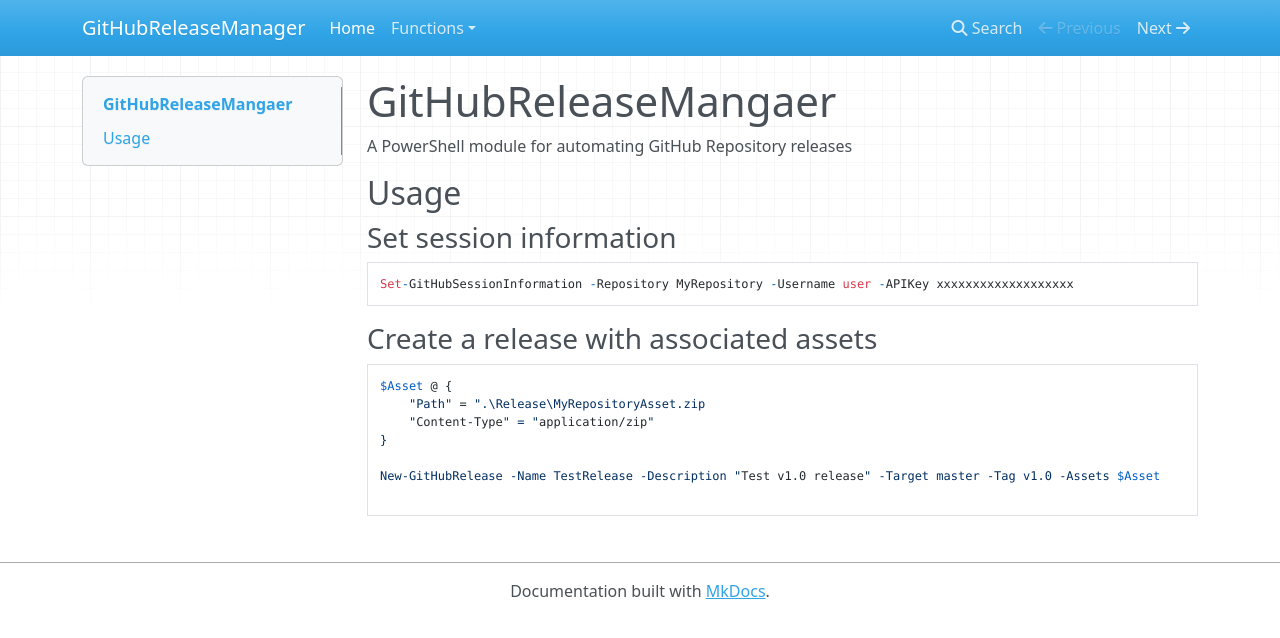
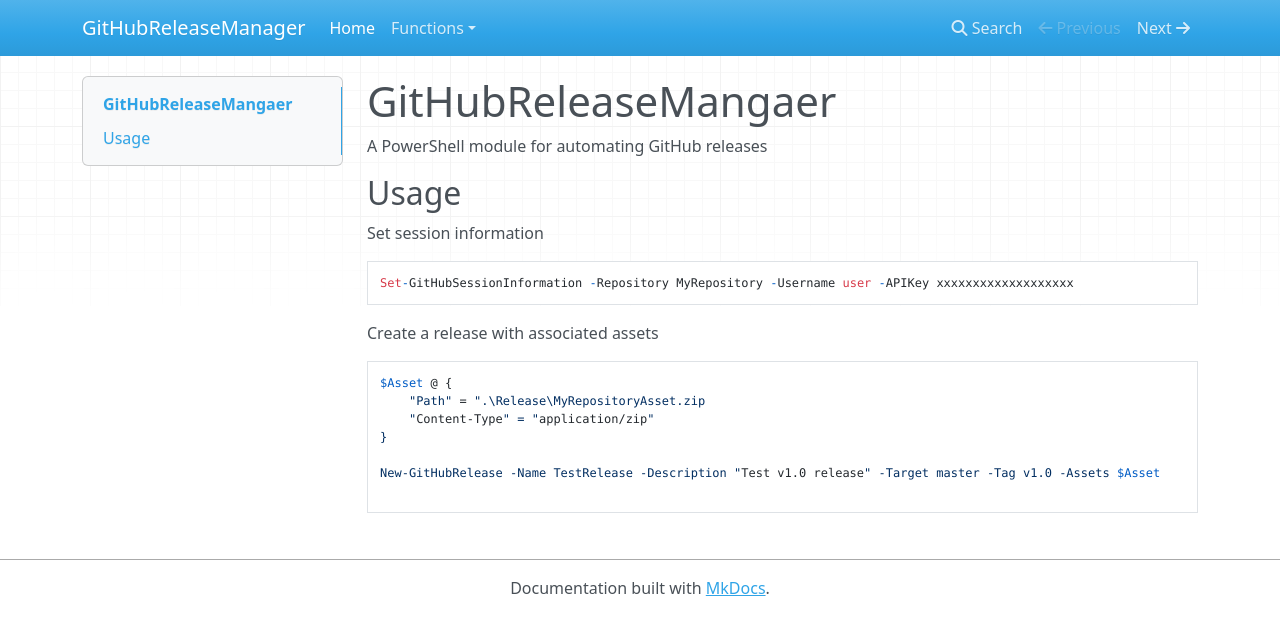
Before and after one commit to chelnak/GitHubReleaseManager, an MkDocs documentation site: the page built from docs/index.md, in a window 1280 px wide. Shown: the top 638 px of the page. Built offline with MkDocs 1.6.1, drawn with Linux system fonts in a browser that asks for light colours; nearby versions of some CDN libraries; old or Windows-style settings are respelled for this version of MkDocs.

````diff
--- a/docs/index.md
+++ b/docs/index.md
@@ -1,15 +1,15 @@
 # GitHubReleaseMangaer
 
-A PowerShell module for automating GitHub Repository releases
+A PowerShell module for automating GitHub releases
 
 ## Usage
 
-### Set session information
+Set session information
 ```
 Set-GitHubSessionInformation -Repository MyRepository -Username user -APIKey xxxxxxxxxxxxxxxxxxx
 ```
 
-### Create a release with associated assets
+Create a release with associated assets
 ```
 $Asset @ {
     "Path" = ".\Release\MyRepositoryAsset.zip
````
Also changed, not shown: README.md (+3 -3 lines).
